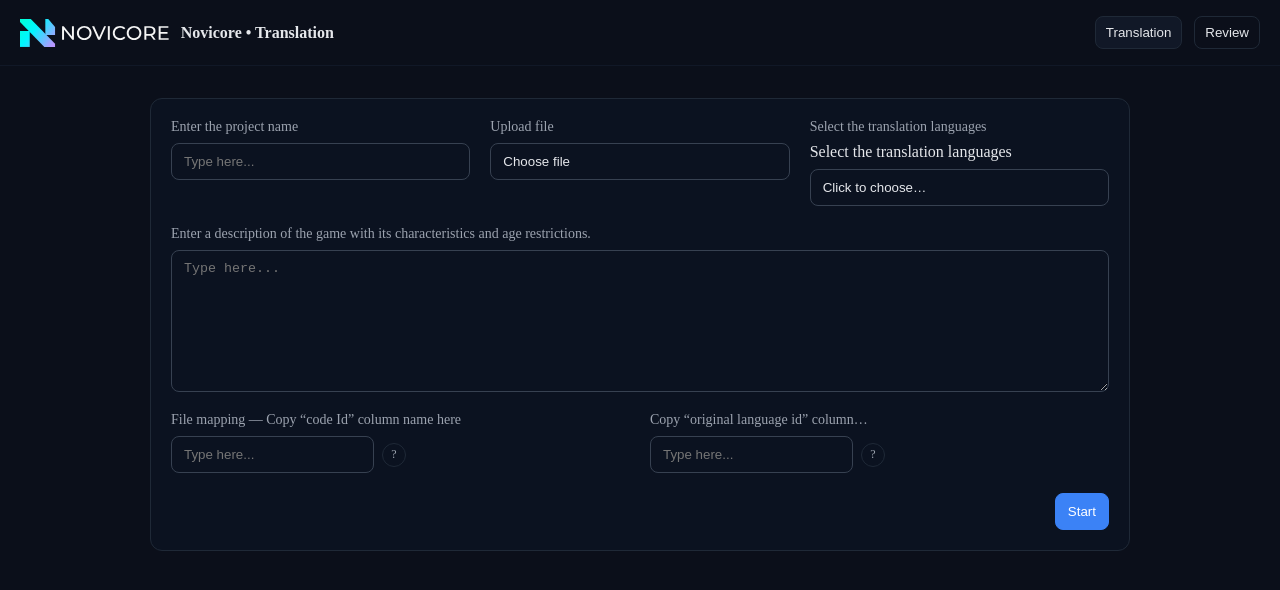
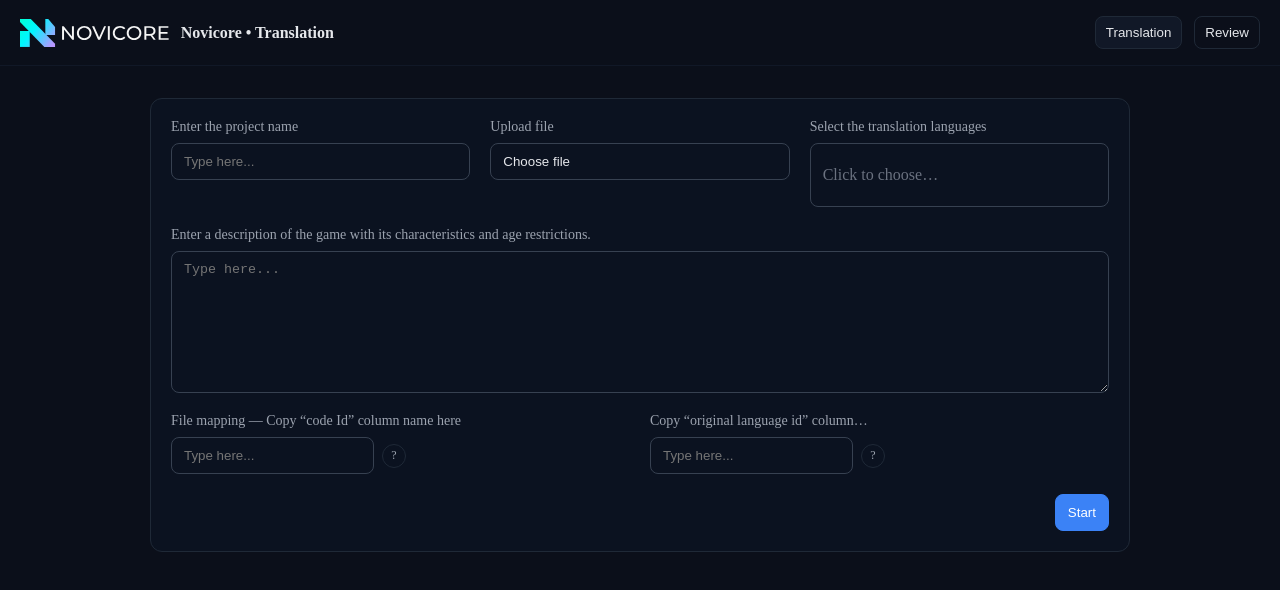
Before and after one commit to artemskopych-dot/translation, a Next.js app: page / in a window 1280 px wide. Shown: the top 590 px of the page. Built offline with nearby package versions, Linux system fonts and the light colour scheme; sample sign-in values are in the browser's storage.

Commit message:
ui: single label for language select; pointer cursor; image tooltip on '?'

```diff
--- a/app/components/MultiLangSelect.tsx
+++ b/app/components/MultiLangSelect.tsx
@@ -1,86 +1,132 @@
 "use client";
-import React from "react";
+import React, { useEffect, useRef, useState } from "react";
 
-type Lang = { id: string; label: string };
+type Lang = { id: string; name: string };
 const LANGS: Lang[] = [
-  { id: "es", label: "Español" },
-  { id: "en", label: "English" },
-  { id: "de", label: "Deutsch" },
-  { id: "fr", label: "Français" },
-  { id: "it", label: "Italiano" },
-  { id: "pl", label: "Polski" },
-  { id: "uk", label: "Українська" },
-  { id: "ru", label: "Русский" },
+  { id: "en", name: "English" },
+  { id: "es", name: "Español" },
+  { id: "fr", name: "Français" },
+  { id: "de", name: "Deutsch" },
+  { id: "uk", name: "Українська" },
+  { id: "pl", name: "Polski" },
+  { id: "ru", name: "Русский" },
+  { id: "it", name: "Italiano" },
+  { id: "pt", name: "Português" },
 ];
 
-type Props = { selected: string[]; setSelected: (v: string[]) => void; error?: string; };
+interface Props {
+  selected: string[];
+  setSelected: (arr: string[]) => void;
+  error?: string;
+}
 
-const labelStyle: React.CSSProperties = { display: "block", marginBottom: 8 };
-const btnStyle = (err?: boolean): React.CSSProperties => ({
-  width: "100%", textAlign: "left", background: "#0b1220", color: "#e5e7eb",
-  padding: "10px 12px", border: err ? "1px solid #ef4444" : "1px solid #374151",
-  borderRadius: 8, outline: "none", cursor: "pointer",
-});
+const box: React.CSSProperties = { position: "relative" };
+const baseInput: React.CSSProperties = {
+  background: "#0b1220",
+  color: "#e5e7eb",
+  padding: "10px 12px",
+  border: "1px solid #374151",
+  borderRadius: 8,
+  outline: "none",
+  minHeight: 42,
+  display: "flex",
+  alignItems: "center",
+  gap: 6,
+  flexWrap: "wrap",
+  cursor: "pointer",
+};
+const placeholder: React.CSSProperties = { color: "#6b7280" };
+const chip: React.CSSProperties = {
+  background: "#111827",
+  border: "1px solid #1f2937",
+  color: "#e5e7eb",
+  padding: "4px 8px",
+  borderRadius: 9999,
+  fontSize: 12,
+};
 const menuWrap: React.CSSProperties = {
-  position: "absolute", top: 44, left: 0, right: 0, background: "#0b1220", color: "#e5e7eb",
-  border: "1px solid #1f2937", borderRadius: 8, boxShadow: "0 10px 20px rgba(0,0,0,.35)",
-  zIndex: 30, maxHeight: 260, overflowY: "auto",
+  position: "absolute",
+  top: 46,
+  left: 0,
+  right: 0,
+  background: "#0b1220",
+  border: "1px solid #1f2937",
+  borderRadius: 8,
+  zIndex: 50,
+  maxHeight: 260,
+  overflowY: "auto",
 };
-const itemStyle = (active: boolean): React.CSSProperties => ({
-  display: "flex", alignItems: "center", gap: 10, padding: "10px 12px",
-  cursor: "pointer", background: active ? "#111827" : "transparent",
-});
-const checkBox = (checked: boolean): React.CSSProperties => ({
-  width: 18, height: 18, borderRadius: 4,
-  border: checked ? "1px solid #3b82f6" : "1px solid #374151",
-  background: checked ? "#3b82f6" : "transparent",
-  display: "inline-flex", alignItems: "center", justifyContent: "center", fontSize: 12,
+const item: React.CSSProperties = {
+  display: "flex",
+  alignItems: "center",
+  gap: 8,
+  padding: "10px 12px",
+  borderBottom: "1px solid #0f172a",
+  cursor: "pointer",
+};
+const tickBox = (on: boolean): React.CSSProperties => ({
+  width: 18,
+  height: 18,
+  borderRadius: 4,
+  border: `1px solid ${on ? "#3b82f6" : "#374151"}`,
+  background: on ? "#3b82f6" : "transparent",
+  display: "inline-flex",
+  alignItems: "center",
+  justifyContent: "center",
+  fontSize: 12,
+  color: "#fff",
 });
 
 export default function MultiLangSelect({ selected, setSelected, error }: Props) {
-  const [open, setOpen] = React.useState(false);
-  const wrapRef = React.useRef<HTMLDivElement | null>(null);
+  const [open, setOpen] = useState(false);
+  const ref = useRef<HTMLDivElement>(null);
 
-  React.useEffect(() => {
-    const onDown = (e: MouseEvent) => {
-      if (wrapRef.current && !wrapRef.current.contains(e.target as Node)) setOpen(false);
+  useEffect(() => {
+    const onDoc = (e: MouseEvent) => {
+      if (ref.current && !ref.current.contains(e.target as Node)) setOpen(false);
     };
-    document.addEventListener("mousedown", onDown);
-    return () => document.removeEventListener("mousedown", onDown);
+    document.addEventListener("mousedown", onDoc);
+    return () => document.removeEventListener("mousedown", onDoc);
   }, []);
 
-  function onKeyDown(e: React.KeyboardEvent) {
-    if (e.key === "Escape") setOpen(false);
-  }
-  function toggle(id: string) {
-    setSelected(selected.includes(id) ? selected.filter(x => x !== id) : [...selected, id]);
-  }
+  const names = selected
+    .map((id) => LANGS.find((l) => l.id === id)?.name || id)
+    .filter(Boolean);
 
-  const buttonText = selected.length
-    ? selected.map(id => LANGS.find(l => l.id === id)?.label ?? id).join(", ")
-    : "Click to choose…";
+  const bInput: React.CSSProperties = {
+    ...baseInput,
+    border: error ? "1px solid #ef4444" : baseInput.border as string,
+  };
+
+  const toggle = (id: string) => {
+    setSelected(selected.includes(id) ? selected.filter((x) => x !== id) : [...selected, id]);
+  };
 
   return (
-    <div style={{ position: "relative" }} ref={wrapRef} onKeyDown={onKeyDown}>
-      <label style={labelStyle}>Select the translation languages</label>
-      <input type="hidden" name="language" value={selected.join(",")} />
-      <button type="button" aria-haspopup="listbox" aria-expanded={open} onClick={() => setOpen(o=>!o)} style={btnStyle(!!error)}>
-        {buttonText}
-      </button>
+    <div ref={ref} style={box}>
+      <div style={bInput} onClick={() => setOpen((v) => !v)}>
+        {names.length === 0 ? (
+          <span style={placeholder}>Click to choose…</span>
+        ) : (
+          names.map((n) => (
+            <span key={n} style={chip}>{n}</span>
+          ))
+        )}
+      </div>
+
       {open && (
-        <div role="listbox" style={menuWrap}>
-          {LANGS.map(l => {
-            const checked = selected.includes(l.id);
+        <div style={menuWrap}>
+          {LANGS.map((l) => {
+            const on = selected.includes(l.id);
             return (
-              <div role="option" aria-selected={checked} key={l.id} style={itemStyle(checked)} onClick={() => toggle(l.id)}>
-                <span style={checkBox(checked)}>{checked ? "✓" : ""}</span>
-                <span>{l.label}</span>
+              <div key={l.id} style={item} onClick={() => toggle(l.id)}>
+                <span style={tickBox(on)}>{on ? "✓" : ""}</span>
+                <span>{l.name}</span>
               </div>
             );
           })}
         </div>
       )}
-      {error && <div style={{ color: "#ef4444", marginTop: 6, fontSize: 12 }}>{error}</div>}
     </div>
   );
 }
```
Also changed, not shown: app/home/HomeClient.tsx (+14 -30 lines).
